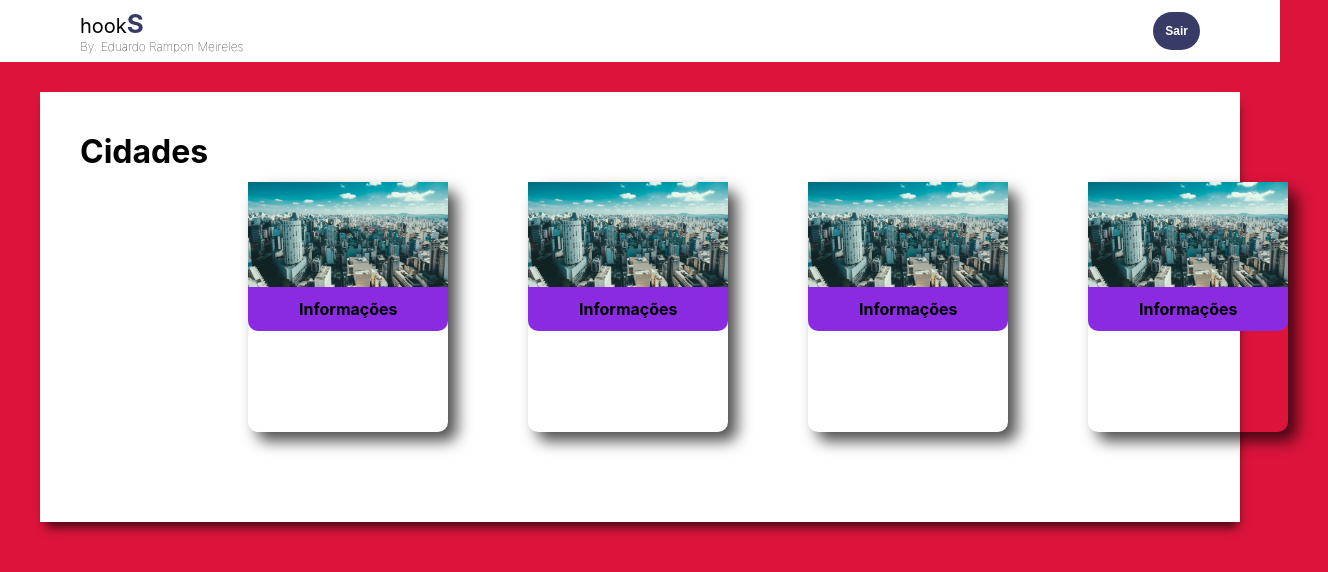
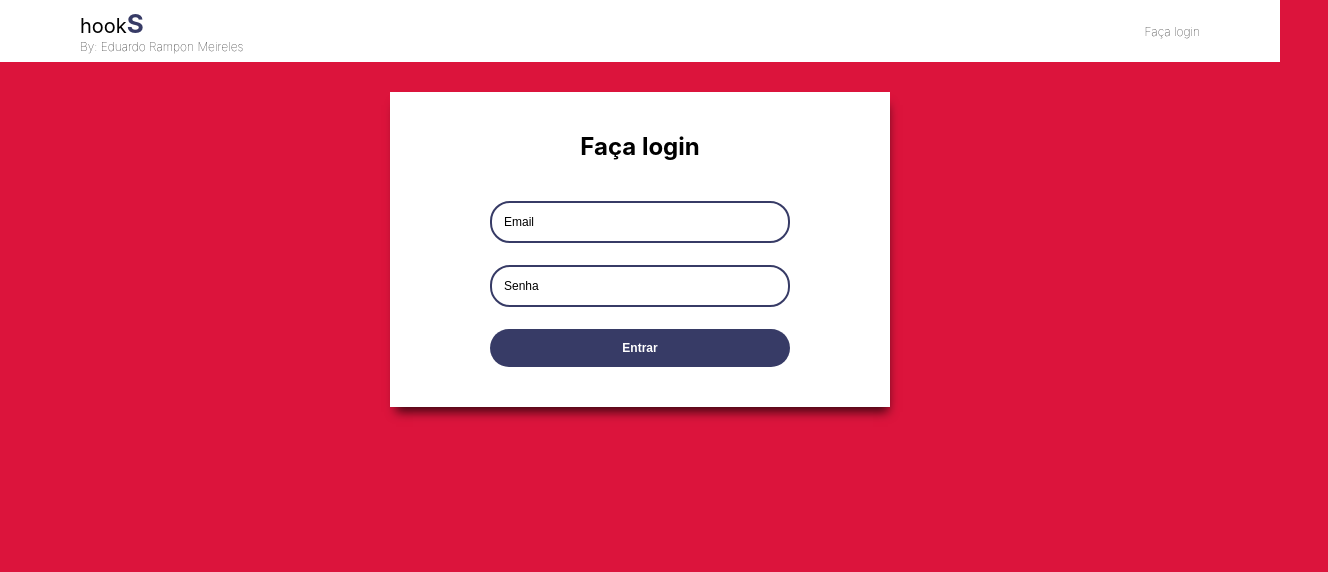
Before and after one commit to edu-rm/jwt-authentication, a React (Create React App) app in the folder web/: page /login in a window 1280 px wide. Before the commit this address led to /. Shown: the top 572 px of the page, 1328 px wide, since content can reach past the window. Built offline with nearby package versions, Linux system fonts and the light colour scheme.

Commit message:
api request is working in handleSubmit login form

```diff
--- a/web/src/Hooks/AuthContext.js
+++ b/web/src/Hooks/AuthContext.js
@@ -1,7 +1,7 @@
 import React, { createContext, useReducer } from 'react';
 
 const initial_state = {
-  isAuthenticated: true,
+  isAuthenticated: false,
   user: null,
   token: null,
 };
--- a/web/src/pages/Login/index.js
+++ b/web/src/pages/Login/index.js
@@ -1,15 +1,44 @@
-import React, { useContext } from 'react';
+import React, { useContext, useState } from 'react';
+import api from '../../services/api';
 import './styles.css';
 
+
 function Login() {
+  const [email, setEmail] = useState();
+  const [senha, setSenha] = useState();
+  const [message, setMessage] = useState();
 
+  async function handleSubmit(e){
+    e.preventDefault();
+
+    try {
+      const response = await api.post('sessions',{
+        email_login: email,
+        password_login: senha
+      })
+    }catch(err){
+      setMessage(err.message);
+    }
+
+  }
   return (
     <div className="container-login">
       <h2>Faça login</h2>
-      <form>
-        <input type="text" placeholder="Email"/>
-        <input type="password" placeholder="Senha"/>
-        <button type="button">Entrar</button>
+      <form onSubmit={(e) => handleSubmit(e)}>
+
+        <input
+          onChange={(e) => setEmail(e.target.value)}
+          type="text"
+          placeholder="Email"
+        />
+
+        <input
+          onChange={(e) => setSenha(e.target.value)}
+          type="password"
+          placeholder="Senha"
+        />
+        {message && (<span>{message}</span>)}
+        <button type="submit">Entrar</button>
       </form>
     </div>
   );
```
